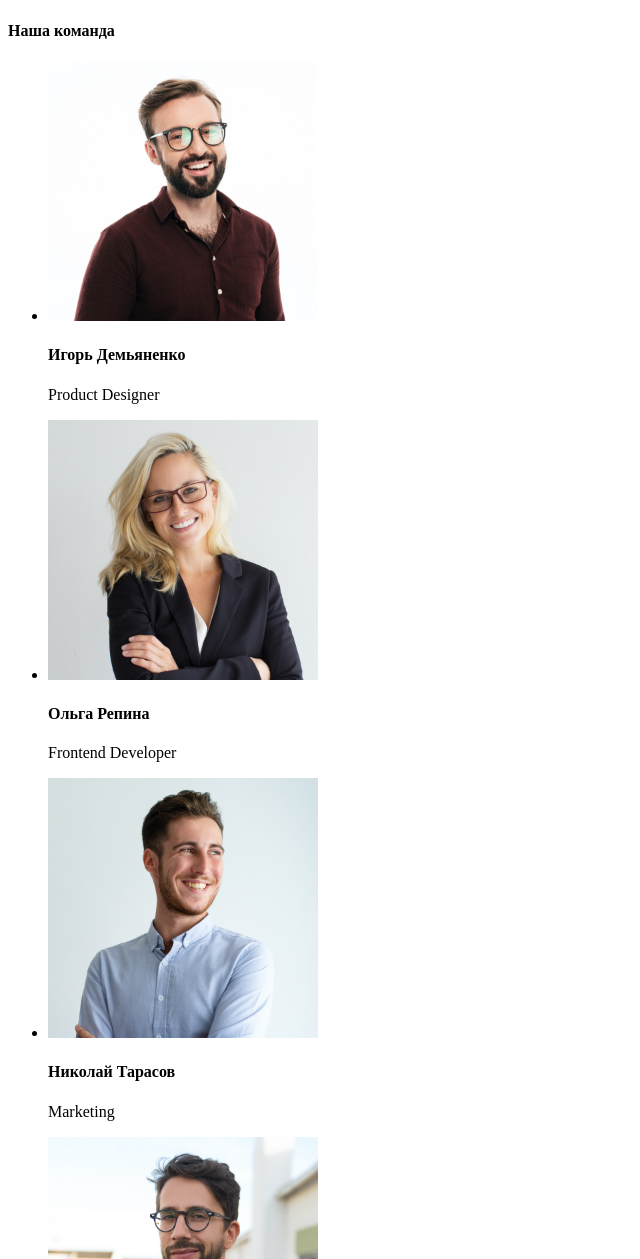
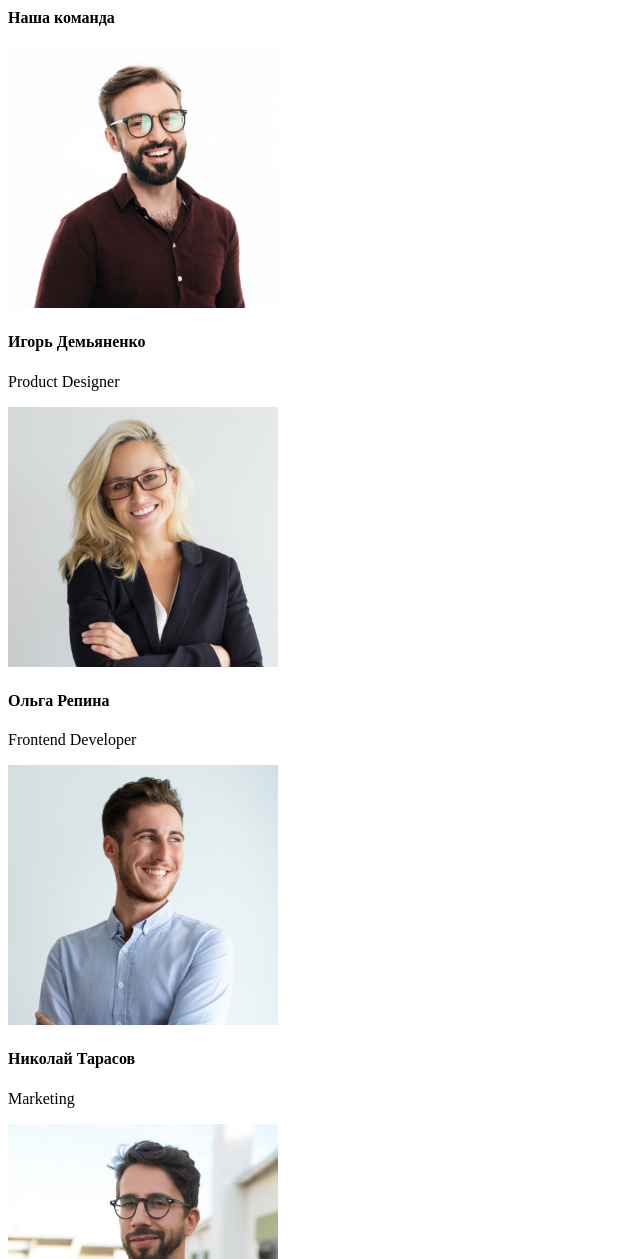
Before and after one commit to Vodovarova/goit-markup-hw-01, a plain HTML site: page index.html in a window 1280 px wide. Shown: the part 1541-2800 px from the top of the page, without its empty margins (0-640 px from the left). Drawn offline with Linux system fonts and the light colour scheme.

Commit message:
Update index.html

```diff
--- a/index.html
+++ b/index.html
@@ -29,8 +29,9 @@
 
     </header>
     <main>
-        <h1>Эффективные решения для вашего бизнеса</h1>
+
         <section>
+            <h2>Эффективные решения для вашего бизнеса</h2>
             <button type="button">Заказать услугу</button>
         </section>
         <section>
@@ -53,38 +54,38 @@
                 </li>
             </ul>
         </section>
+        <section>
             <h3>Чем мы занимаемся</h3>
             <ul>
                 <li><img src="./img/box/img.jpg" alt="руки печатают на клавиатуре" width="370" /></li>
                 <li><img src="./img/box/img-2.jpg" alt="телефон и ноутбук" width="370" /></li>
                 <li><img src="./img/box/img-3.jpg" alt="планшет в руках" width="370" /></li>
             </ul>
+        </section>
         <section>
             <h4>Наша команда</h4>
+
             <div>
-                <ul>
-                    <div>
-                        <li><img src="./img/team_cards/img.jpg" alt="Фото Игоря Демьяненко" width="270"></li>
+                <img src="./img/team_cards/img.jpg" alt="Фото Игоря Демьяненко" width="270">
                 <h4>Игорь Демьяненко</h4>
                 <p>Product Designer</p>
             </div>
             <div>
-                        <li><img src="./img/team_cards/img-2.jpg" alt="Фото Ольги Репиной" width="270"></li>
+                <img src="./img/team_cards/img-2.jpg" alt="Фото Ольги Репиной" width="270">
                 <h4>Ольга Репина</h4>
                 <p>Frontend Developer</p>
             </div>
             <div>
-                        <li><img src="./img/team_cards/img-3.jpg" alt="Фото Николая Тарасова" width="270"></li>
+                <img src="./img/team_cards/img-3.jpg" alt="Фото Николая Тарасова" width="270">
                 <h4>Николай Тарасов</h4>
                 <p>Marketing</p>
             </div>
             <div>
-                        <li><img src="./img/team_cards/img-4.jpg" alt="Фото Михаила Ермакова" width="270"></li>
+                <img src="./img/team_cards/img-4.jpg" alt="Фото Михаила Ермакова" width="270">
                 <h4>Михаил Ермаков</h4>
                 <p>UI Designer</p>
             </div>
-                </ul>
-            </div>
+
         </section>
     </main>
     <footer>
```
Lines whose indentation alone changed are shown as unchanged.
